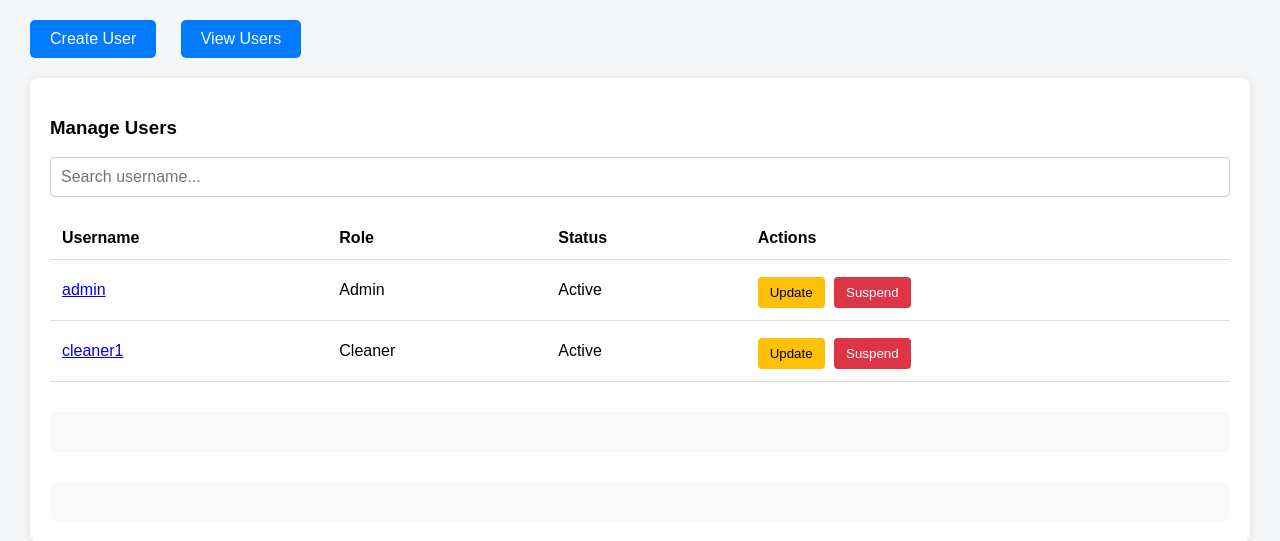
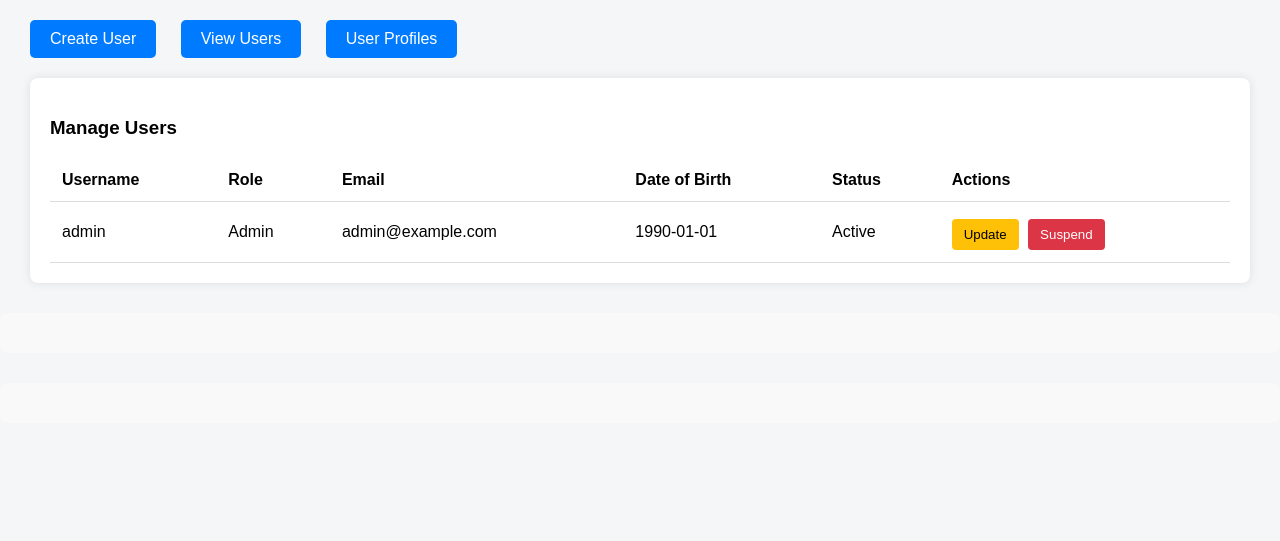
Before and after one commit to timt29/CSIT314SoftDev, a Flask app: template Project/templates/dashboard_admin.html in a window 1280 px wide. Shown: the part 98-639 px from the top of the page. Run offline with Flask 3, Linux system fonts and the light colour scheme; the template is opened without the code that fills it, so the values that code supplies are empty.

Commit message:
Some edits will do db one ltr
edits

```diff
--- a/Project/templates/dashboard_admin.html
+++ b/Project/templates/dashboard_admin.html
@@ -113,28 +113,6 @@
             margin-bottom: 5px;
             font-weight: bold;
         }
-        input[type="text"], input[type="password"], input[type="date"] {
-            width: 100%;
-            padding: 10px;
-            border: 1px solid #ccc;
-            border-radius: 4px;
-            box-sizing: border-box;
-        }
-        button[type="submit"], button[type="button"] {
-            margin-top: 10px;
-            width: 100%;
-            padding: 10px;
-            font-size: 16px;
-            background-color: #28a745;
-            border: none;
-            border-radius: 4px;
-            color: white;
-            cursor: pointer;
-        }
-        button[type="submit"]:hover, button[type="button"]:hover {
-            background-color: #218838;
-        }
-
     </style>
 </head>
 <body>
@@ -147,17 +125,21 @@
 <div class="tabs">
     <div class="tab" onclick="showTab('create')">Create User</div>
     <div class="tab" onclick="showTab('view')">View Users</div>
+    <div class="tab" onclick="showTab('profiles')">User Profiles</div>
 </div>
 
-<div id="content">
-    <!-- Dynamic content will be loaded here -->
-</div>
+<div id="content"></div>
+<div id="user-detail"></div>
+<div id="update-user-form"></div>
 
 <script>
-    // Sample test users
     let users = [
-        { username: "admin", role: "Admin", email: "admin@example.com", dob: "1990-01-01", status: "Active" },
-        { username: "cleaner1", role: "Cleaner", email: "cleaner1@example.com", dob: "1995-05-05", status: "Active" }
+        { username: "admin", role: "Admin", email: "admin@example.com", dob: "1990-01-01", status: "Active" }
+    ];
+
+    let userProfiles = [
+        { role: "Admin", description: "System administrator with full access" },
+        { role: "Cleaner", description: "Responsible for cleaning and maintenance" }
     ];
 
     function logout() {
@@ -165,6 +147,9 @@
     }
 
     function showTab(tab) {
+        document.getElementById('user-detail').innerHTML = '';
+        document.getElementById('update-user-form').innerHTML = '';
+
         if (tab === "create") {
             document.getElementById('content').innerHTML = `
                 <h3>Create New User</h3>
@@ -178,12 +163,9 @@
                         <input id="create-password" type="password" placeholder="Enter Password" required>
                     </div>
                     <div class="form-group">
-                    <label for="userType">Select User Type:</label>
-                    <select id="userType">
-                        <option>Admin</option>
-                        <option>Cleaner</option>
-                        <option>Homeowner</option>
-                        <option>Platform Management</option>
+                        <label for="create-role">Role:</label>
+                        <select id="create-role">
+                            ${userProfiles.map(p => `<option>${p.role}</option>`).join('')}
                         </select>
                     </div>
                     <div class="form-group">
@@ -199,121 +181,82 @@
             `;
         } else if (tab === "view") {
             loadUserTable();
+        } else if (tab === "profiles") {
+            loadUserProfiles();
         }
     }
 
     function createUser() {
         const username = document.getElementById("create-username").value;
-        const password = document.getElementById("create-password").value; // simulated
+        const password = document.getElementById("create-password").value;
         const role = document.getElementById("create-role").value;
         const email = document.getElementById("create-email").value;
         const dob = document.getElementById("create-dob").value;
 
-        if (!username || !role || !email || !dob) {
-            alert("Please fill all fields!");
-            return;
-        }
-
         users.push({ username, role, email, dob, status: "Active" });
-        alert("User Created Successfully!");
-        showTab('view');
+        alert("User created successfully!");
+        showTab("view");
     }
 
     function loadUserTable() {
-        let html = `
+        document.getElementById('content').innerHTML = `
             <h3>Manage Users</h3>
-            <input type="text" id="search-box" placeholder="Search username..." onkeyup="searchUser()">
-            <table id="user-table">
+            <table>
                 <thead>
                     <tr>
                         <th>Username</th>
                         <th>Role</th>
+                        <th>Email</th>
+                        <th>Date of Birth</th>
                         <th>Status</th>
                         <th>Actions</th>
                     </tr>
                 </thead>
-                <tbody>`;
-
-        users.forEach((user, index) => {
-            html += `
+                <tbody>
+                    ${users.map((user, index) => `
                         <tr>
-                    <td><a href="#" onclick="viewUser(${index})">${user.username}</a></td>
+                            <td>${user.username}</td>
                             <td>${user.role}</td>
-                    <td id="status-${index}">${user.status}</td>
+                            <td>${user.email}</td>
+                            <td>${user.dob}</td>
+                            <td>${user.status}</td>
                             <td>
                                 <button class="action-button" onclick="showUpdateForm(${index})">Update</button>
                                 <button class="suspend-button" onclick="suspendUser(${index})">Suspend</button>
                             </td>
-                </tr>`;
-        });
-
-        html += `</tbody></table>
-            <div id="user-detail"></div>
-            <div id="update-user-form"></div>
-        `;
-        document.getElementById('content').innerHTML = html;
-    }
-
-    function viewUser(index) {
-        const user = users[index];
-        document.getElementById('user-detail').innerHTML = `
-            <h3>User Details</h3>
-            <p><strong>Username:</strong> ${user.username}</p>
-            <p><strong>Role:</strong> ${user.role}</p>
-            <p><strong>Email:</strong> ${user.email}</p>
-            <p><strong>DOB:</strong> ${user.dob}</p>
-            <p><strong>Status:</strong> ${user.status}</p>
+                        </tr>
+                    `).join('')}
+                </tbody>
+            </table>
         `;
     }
 
     function suspendUser(index) {
         users[index].status = "Suspended";
-        document.getElementById(`status-${index}`).innerText = "Suspended";
-        viewUser(index);
         alert("User Suspended Successfully!");
+        loadUserTable();
     }
 
-    function searchUser() {
-        const input = document.getElementById('search-box').value.toLowerCase();
-        const rows = document.querySelectorAll("#user-table tbody tr");
-
-        rows.forEach(row => {
-            const username = row.querySelector("td").innerText.toLowerCase();
-            if (username.includes(input)) {
-                row.style.display = "";
-            } else {
-                row.style.display = "none";
-            }
-        });
-    }
-    function showUpdateForm(index) {
-        const user = users[index];
-        document.getElementById('update-user-form').innerHTML = `
-            <h3>Update User - ${user.username}</h3>
-            <form id="update-form">
-                <div class="form-group">
-                    <label>Role:</label>
-                    <input id="update-role" type="text" value="${user.role}" placeholder="Enter Role">
-                </div>
-                <div class="form-group">
-                    <label>Email:</label>
-                    <input id="update-email" type="text" value="${user.email}" placeholder="Enter Email">
-                </div>
-                <div class="form-group">
-                    <label>Date of Birth:</label>
-                    <input id="update-dob" type="date" value="${user.dob}">
-                </div>
-                <button type="button" onclick="updateUser(${index})">Save Changes</button>
-            </form>
+    function loadUserProfiles() {
+        document.getElementById('content').innerHTML = `
+            <h3>User Profiles</h3>
+            <table>
+                <thead>
+                    <tr>
+                        <th>Role</th>
+                        <th>Description</th>
+                    </tr>
+                </thead>
+                <tbody>
+                    ${userProfiles.map(profile => `
+                        <tr>
+                            <td>${profile.role}</td>
+                            <td>${profile.description}</td>
+                        </tr>
+                    `).join('')}
+                </tbody>
+            </table>
         `;
-    }
-    function updateUser(index) {
-        users[index].role = document.getElementById('update-role').value;
-        users[index].email = document.getElementById('update-email').value;
-        users[index].dob = document.getElementById('update-dob').value;
-
-        alert("User Updated Successfully!");
-        loadUserTable();
     }
 
     window.onload = () => {
```
Lines whose indentation alone changed are shown as unchanged.
